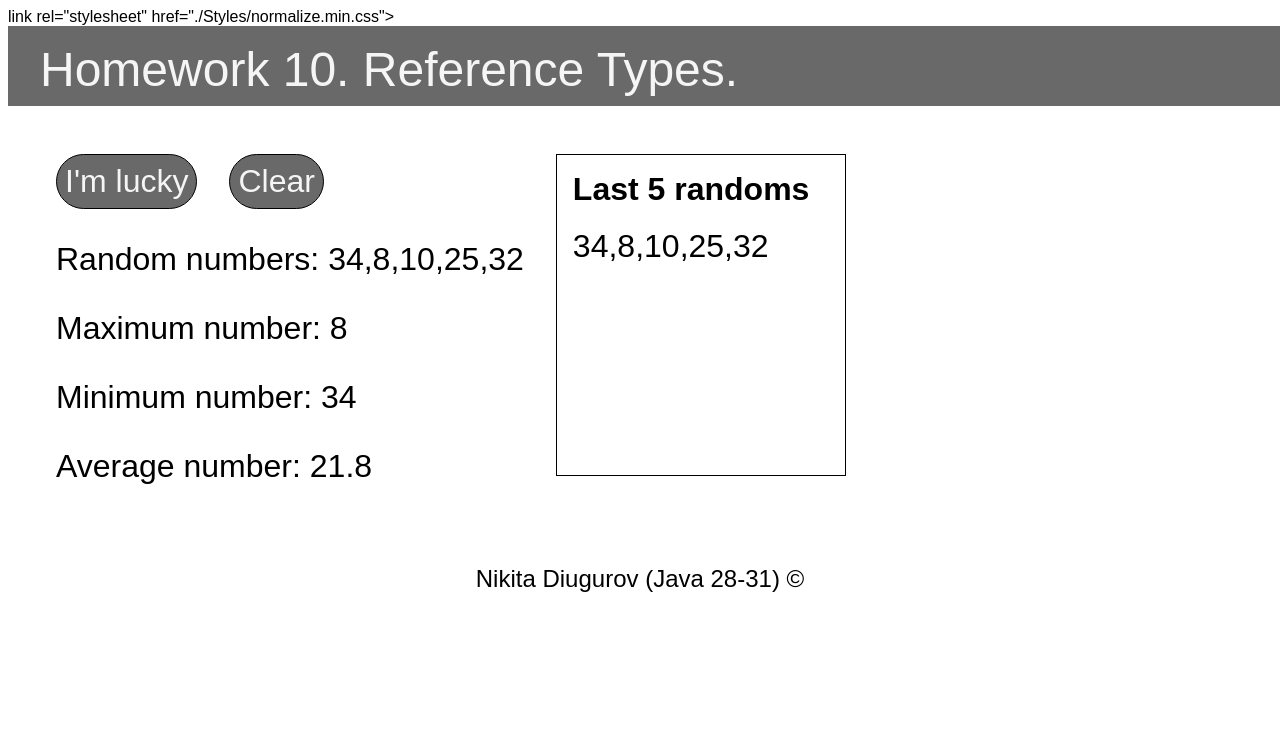
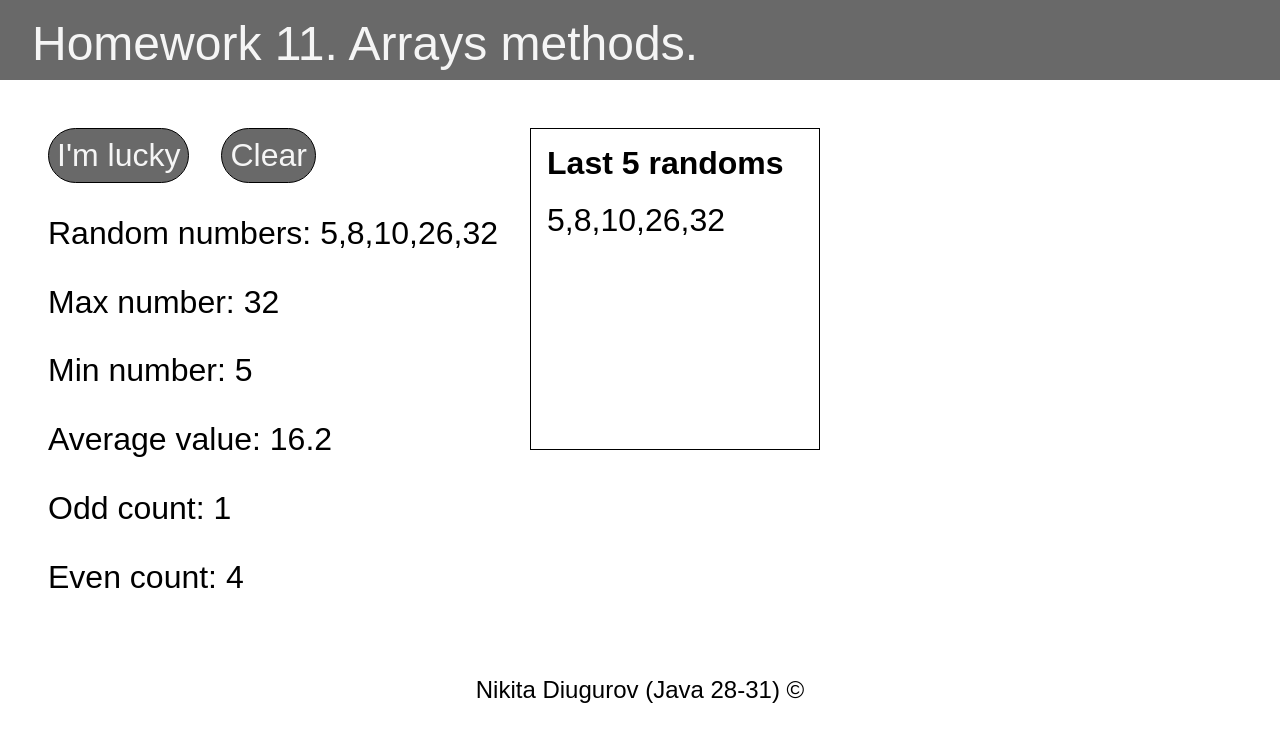
Before and after one commit to Duegen/Diugurov_JAVA28-31_Homework10, a plain HTML site: page index.html in a window 1280 px wide. Both pictures are taken after a click on the element "I'm lucky". Drawn offline with Linux system fonts and the light colour scheme.

Commit message:
Final version

```diff
--- a/Styles/styles.css
+++ b/Styles/styles.css
@@ -1,33 +1,39 @@
-*{
+* {
     font-family: sans-serif;
 }
-header{
+
+header {
     width: 100vw;
     height: 5rem;
     color: whitesmoke;
     background-color: dimgray;
 }
-header>p{
-    /*width: 50%;*/
+
+header > p {
     margin: 0;
     padding-left: 2rem;
     padding-top: 1rem;
     font-size: 3rem;
 }
+
 main {
     padding: 3rem;
     display: flex;
 }
-.left{
+
+.left {
     width: fit-content;
 }
-.left p{
+
+.left p {
     font-size: 2rem;
 }
-.btns{
+
+.btns {
     display: flex;
 }
-.btn{
+
+.btn {
     width: fit-content;
     padding: 0.5rem;
     font-size: 2rem;
@@ -37,22 +43,25 @@ main {
     background-color: dimgray;
     color: whitesmoke;
 }
+
 .clear {
     margin-left: 2rem;
 }
 
-.right{
+.right {
     width: fit-content;
     min-width: 18rem;
     height: 20rem;
     border: 1px solid black;
     margin-left: 2rem;
 }
-.right h2{
+
+.right h2 {
     font-size: 2rem;
     margin: 1rem 1rem;
 }
-.right p{
+
+.right p {
     display: none;
     width: fit-content;
     font-size: 2rem;
@@ -61,12 +70,13 @@ main {
     margin: 0;
 }
 
-footer{
+footer {
     text-align: center;
     font-size: 1.5rem;
 }
+
 @media (max-width: 960px) {
-    header p{
+    header p {
         font-size: 2rem;
         padding-left: 0;
         padding-top: 1.2rem;
--- a/index.html
+++ b/index.html
@@ -5,13 +5,13 @@
     <meta name="viewport"
           content="width=device-width, user-scalable=no, initial-scale=1.0, maximum-scale=1.0, minimum-scale=1.0">
     <meta http-equiv="X-UA-Compatible" content="ie=edge">
-    link rel="stylesheet" href="./Styles/normalize.min.css">
+    <link rel="stylesheet" href="./Styles/normalize.min.css">
     <link rel="stylesheet" href="./Styles/styles.css">
-    <title>Nikita Diugurov (JAVA28-31) HW10</title>
+    <title>Nikita Diugurov (JAVA28-31) HW11</title>
 </head>
 <body>
 <header>
-    <p>Homework 10. Reference Types.</p>
+    <p>Homework 11. Arrays methods.</p>
 </header>
 <main>
     <section class="left">
@@ -23,10 +23,12 @@
                 Clear
             </div>
         </div>
-        <p data-title="Random numbers: ">Original number: -</p>
-        <p data-title="Maximum number: ">Maximum number: -</p>
-        <p data-title="Minimum number: ">Minimum number: -</p>
-        <p data-title="Average number: ">Average number: -</p>
+        <p>Random numbers: -</p>
+        <p>Maximum number: -</p>
+        <p>Minimum number: -</p>
+        <p>Average value: -</p>
+        <p>Odd count: -</p>
+        <p>Even count: -</p>
     </section>
     <section class="right" data-index="0">
         <h2>Last 5 randoms</h2>
--- a/index.js
+++ b/index.js
@@ -4,82 +4,120 @@ const info = document.querySelectorAll('.left p')
 const last = document.querySelectorAll('.right p');
 const right = document.querySelector('.right');
 
+const random_set = 5;
+const random_max = 36;
+const random_min = 1;
+const func_arr = [
+    {title: "Random numbers", func: arr_to_string},
+    {title: "Max number", func: get_max},
+    {title: "Min number", func: get_min},
+    {title: "Average value", func: get_avg},
+    {title: "Odd count", func: get_odd},
+    {title: "Even count", func: get_even}
+]
+
 btn_add.onclick = function () {
-    let random = new Array(5);
-    for (let i = 0; i < 5; i++) {
-        random[i] = Math.floor(Math.random() * 36) + 1;
+    let base_numbers = [];
+    for (let i = random_min; i <= random_max; i++) {
+        base_numbers[i - random_min] = i;
     }
-    let random_str = random.toString()
-    print_stat(random_str)
-    add_number(random_str)
+    base_numbers.sort(function () {
+        return Math.random() - 0.5;
+    })
+    let random = base_numbers.slice(0, random_set);
+    random.sort(function (a, b) {
+        return a - b;
+    });
+    let stat = Statisctics(func_arr, random);
+    print_stat(stat)
+    add_number(stat)
 }
 
 btn_clear.onclick = function () {
     const choice = confirm("Are you sure?")
+
     if (choice) {
         for (let i = 0; i < info.length; i++)
-            info[i].innerHTML = info[i].getAttribute('data-title') + "-";
+            info[i].innerHTML = func_arr[i].title + ": -";
         for (let i = 0; i < last.length; i++)
             last[i].innerHTML = "";
         right.setAttribute('data-index', "0");
     }
 }
 
-function min(massive) {
-    let min = Number.MAX_SAFE_INTEGER;
-    for (let i = 0; i < massive.length; i++)
-        if (massive[i] < min) min = massive[i];
-    return min;
+function arr_to_string(massive) {
+    return massive.toString();
 }
 
-function max(massive) {
-    let max = Number.MIN_SAFE_INTEGER;
-    for (let i = 0; i < massive.length; i++)
-        if (massive[i] > max) max = massive[i];
-    return max;
+function get_min(massive) {
+    // let min = Number.MAX_SAFE_INTEGER;
+    // for (let i = 0; i < massive.length; i++)
+    //     if (massive[i] < min) min = massive[i];
+    // return min;
+    return massive[0];
 }
 
-function avg(massive) {
+function get_max(massive) {
+    // let max = Number.MIN_SAFE_INTEGER;
+    // for (let i = 0; i < massive.length; i++)
+    //     if (massive[i] > max) max = massive[i];
+    // return max;
+    return massive[massive.length - 1]
+}
+
+function get_avg(massive) {
     let avrg = 0;
     for (let i = 0; i < massive.length; i++)
         avrg += massive[i];
     return avrg / massive.length;
 }
 
-function Statisctics(min, max, avrg, massive) {
-    const stat = {
-        'Min value': min(massive),
-        'Max value': max(massive),
-        'Average': avrg(massive)
+function get_odd(massive) {
+    let count = 0;
+    for (let i = 0; i < massive.length; i++)
+        if (massive[i] % 2) count++;
+    return count;
+}
+
+function get_even(massive) {
+    let count = 0;
+    for (let i = 0; i < massive.length; i++)
+        if (!(massive[i] % 2)) count++;
+    return count;
+}
+
+function Statisctics(func_array, massive) {
+    const stat = {};
+    for (let i = 0; i < func_array.length; i++) {
+        stat[func_array[i].title] = func_array[i].func(massive)
     }
     return stat;
 }
 
-function print_stat(random_str) {
-    info[0].innerHTML = info[0].getAttribute('data-title') + random_str
-    let random = random_str.split(',').map(Number);
-    for (let i = 1; i < 4; i++) {
-        info[i].innerHTML = info[i].getAttribute('data-title') + Object.values(Statisctics(min, max, avg, random))[i - 1];
+function print_stat(stat_obj) {
+    let entries = Object.entries(stat_obj)
+    for (let i = 0; i < entries.length; i++) {
+        info[i].innerHTML = `<p>${entries[i][0]}: ${entries[i][1]}</p>`
     }
-
 }
 
-function add_number(random_str) {
+function add_number(stat_obj) {
     let index = Number(right.getAttribute('data-index'));
+    let massive = [];
+    const random_str = Object.values(stat_obj)[0];
 
     for (let i = index; i > 0; i--) {
         last[i].innerHTML = last[i - 1].innerHTML;
         last[i].onclick = function () {
-            print_stat(last[i].innerHTML);
+            massive = last[i].innerHTML.split(',').map(Number);
+            print_stat(Statisctics(func_arr, massive));
         }
     }
     last[0].innerHTML = random_str;
     last[0].onclick = function () {
-        print_stat(last[0].innerHTML);
+        print_stat(stat_obj);
     }
     last[index].style.display = "block";
-    if (index < last.length - 1) {
-
+    if (index < last.length - 1)
         right.setAttribute('data-index', (index + 1).toString());
-    }
 }
```
Also changed, not shown: functions.js (added, +31 -0 lines).
